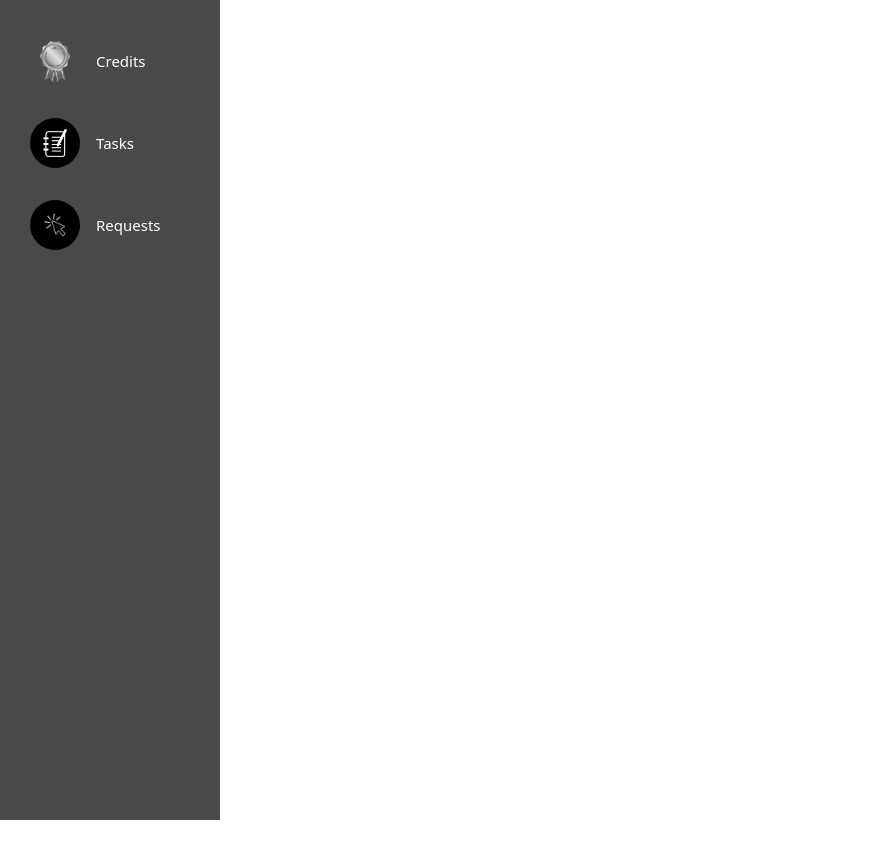
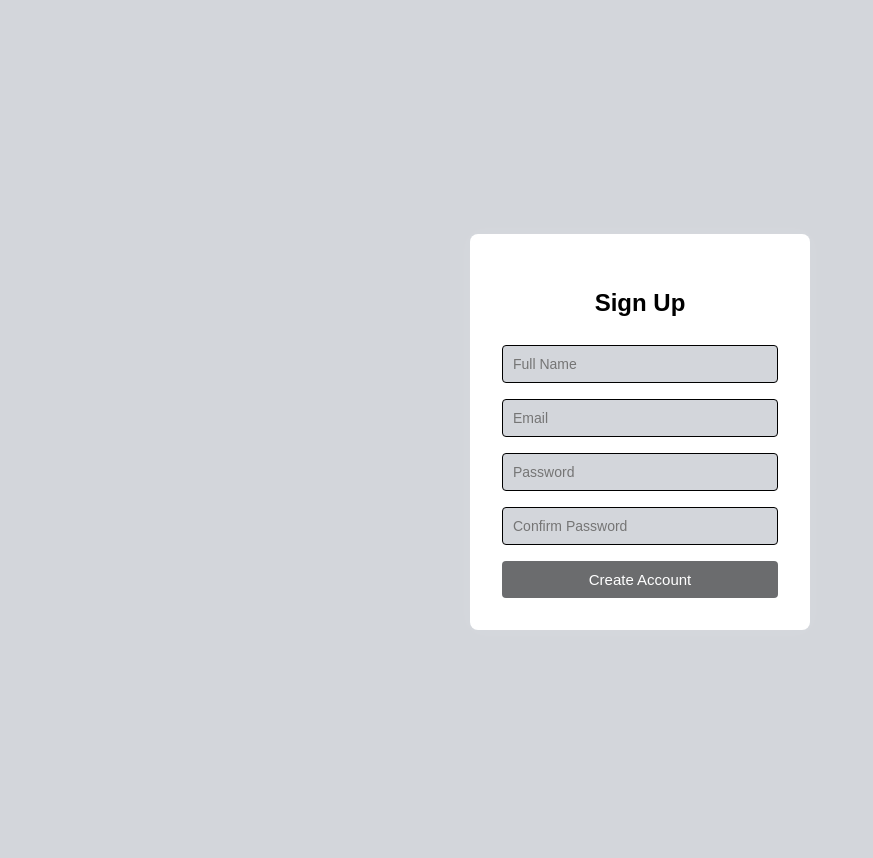
Before and after one commit to Fathimanasrinc/Learnin, a React (Vite) app in the folder my-react-app/: page / in a window 1280 px wide. Shown: the top 858 px of the page, without its empty margins (0-873 px from the left). Before the commit the page ends 800 px from the top, so only its background shows below. Built offline with nearby package versions, Linux system fonts and the light colour scheme.

Commit message:
signup  page created

```diff
--- a/my-react-app/src/App.jsx
+++ b/my-react-app/src/App.jsx
@@ -3,13 +3,15 @@ import reactLogo from './assets/react.svg'
 import viteLogo from '/vite.svg'
 import Sidebar from './Sidebar/Sidebar.jsx'
 import './App.css'
+import Signup from './Signup/Signup.jsx'
+import Login from './Login/Login.jsx'
 
 function App() {
   const [count, setCount] = useState(0)
 
   return (
     <>
-      <Sidebar/>
+      <Signup/>
     </>
   )
 }
--- /dev/null
+++ b/my-react-app/src/Login/Login.css
@@ -0,0 +1,58 @@
+* {
+  box-sizing: border-box;
+  font-family: Arial, Helvetica, sans-serif;
+  background-color: #d3d6db;
+}
+
+.login-container {
+  height: 100vh;
+  display: flex;
+  justify-content: center;
+  align-items: center;
+  background-color: #d3d6db;
+}
+
+.login-card {
+  background-color: #fff;
+  padding: 2rem;
+  width: 320px;
+  border-radius: 8px;
+  box-shadow: 0 0 20px rgba(255, 255, 255, 0.1);
+}
+
+.login-title {
+  text-align: center;
+  margin-bottom: 1.5rem;
+  color: #000;
+  background-color: white;
+}
+
+.login-input {
+  width: 100%;
+  padding: 10px;
+  margin-bottom: 1rem;
+  border: 1px solid #000;
+  border-radius: 4px;
+  font-size: 14px;
+  background-color: #d3d6db;
+}
+
+.login-input:focus {
+  outline: none;
+  border-width: 2px;
+}
+
+.login-button {
+  width: 100%;
+  padding: 10px;
+  background-color: #6b6c6e;
+  color: #fff;
+  border: none;
+  font-size: 15px;
+  border-radius: 4px;
+  cursor: pointer;
+}
+
+.login-button:hover {
+  background-color:#d3d6db;
+}
--- /dev/null
+++ b/my-react-app/src/Login/Login.jsx
@@ -0,0 +1,45 @@
+import React, { useState } from "react";
+import "./Login.css";
+
+const Login = () => {
+  const [email, setEmail] = useState("");
+  const [password, setPassword] = useState("");
+
+  const handleSubmit = (e) => {
+    e.preventDefault();
+    console.log("Email:", email);
+    console.log("Password:", password);
+  };
+
+  return (
+    <div className="login-container">
+      <form className="login-card" onSubmit={handleSubmit}>
+        <h2 className="login-title">Login</h2>
+
+        <input
+          type="email"
+          placeholder="Email"
+          value={email}
+          onChange={(e) => setEmail(e.target.value)}
+          required
+          className="login-input"
+        />
+
+        <input
+          type="password"
+          placeholder="Password"
+          value={password}
+          onChange={(e) => setPassword(e.target.value)}
+          required
+          className="login-input"
+        />
+
+        <button type="submit" className="login-button">
+          Sign In
+        </button>
+      </form>
+    </div>
+  );
+};
+
+export default Login;
--- /dev/null
+++ b/my-react-app/src/Signup/Signup.css
@@ -0,0 +1,57 @@
+* {
+  box-sizing: border-box;
+  font-family: Arial, Helvetica, sans-serif;
+  background-color: #d3d6db;
+}
+
+.signup-container {
+  height: 100vh;
+  display: flex;
+  justify-content: center;
+  align-items: center;
+}
+
+.signup-card {
+  background-color: #fff;
+  padding: 2rem;
+  width: 340px;
+  border-radius: 8px;
+  box-shadow: 0 0 20px rgba(255, 255, 255, 0.1);
+}
+
+.signup-title {
+  text-align: center;
+  margin-bottom: 1.5rem;
+  color: #000;
+  background-color: white;
+}
+
+.signup-input {
+  width: 100%;
+  padding: 10px;
+  margin-bottom: 1rem;
+  border: 1px solid #000;
+  background-color: #d3d6db;
+  border-radius: 4px;
+  font-size: 14px;
+}
+
+.signup-input:focus {
+  outline: none;
+  border-width: 2px;
+}
+
+.signup-button {
+  width: 100%;
+  padding: 10px;
+  background-color: #6b6c6e;
+  color: #fff;
+  border: none;
+  font-size: 15px;
+  border-radius: 4px;
+  cursor: pointer;
+}
+
+.signup-button:hover {
+  background-color: #333;
+}
--- /dev/null
+++ b/my-react-app/src/Signup/Signup.jsx
@@ -0,0 +1,80 @@
+import React, { useState } from "react";
+import "./Signup.css";
+
+const Signup = () => {
+  const [formData, setFormData] = useState({
+    name: "",
+    email: "",
+    password: "",
+    confirmPassword: "",
+  });
+
+  const handleChange = (e) => {
+    setFormData({ ...formData, [e.target.name]: e.target.value });
+  };
+
+  const handleSubmit = (e) => {
+    e.preventDefault();
+
+    if (formData.password !== formData.confirmPassword) {
+      alert("Passwords do not match");
+      return;
+    }
+
+    console.log("Signup Data:", formData);
+  };
+
+  return (
+    <div className="signup-container">
+      <form className="signup-card" onSubmit={handleSubmit}>
+        <h2 className="signup-title">Sign Up</h2>
+
+        <input
+          type="text"
+          name="name"
+          placeholder="Full Name"
+          value={formData.name}
+          onChange={handleChange}
+          required
+          className="signup-input"
+        />
+
+        <input
+          type="email"
+          name="email"
+          placeholder="Email"
+          value={formData.email}
+          onChange={handleChange}
+          required
+          className="signup-input"
+        />
+
+        <input
+          type="password"
+          name="password"
+          placeholder="Password"
+          value={formData.password}
+          onChange={handleChange}
+          required
+          className="signup-input"
+        />
+
+        <input
+          type="password"
+          name="confirmPassword"
+          placeholder="Confirm Password"
+          value={formData.confirmPassword}
+          onChange={handleChange}
+          required
+          className="signup-input"
+        />
+
+        <button type="submit" className="signup-button">
+          Create Account
+        </button>
+      </form>
+    </div>
+  );
+};
+
+export default Signup;
```
Also changed, not shown: 1 other file (tests, documents, lock files or other folders).
